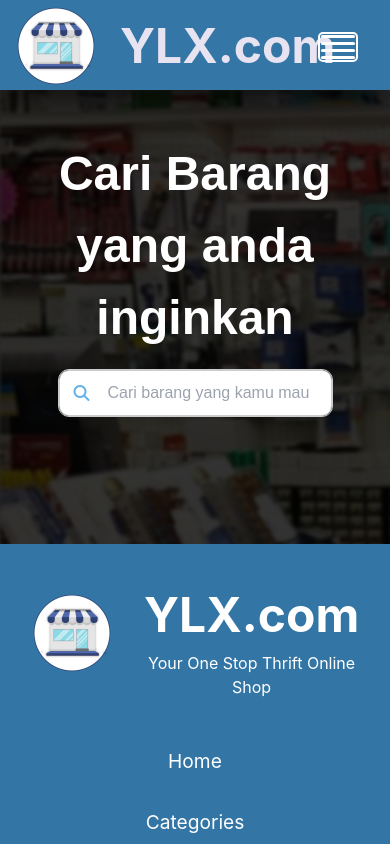
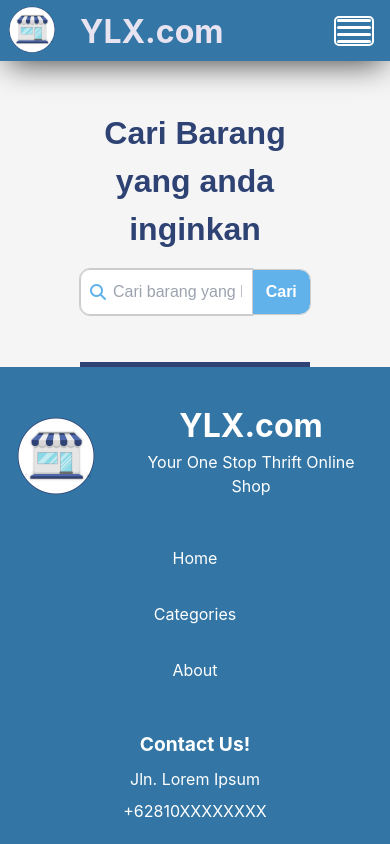
Before and after one commit to MuhammadLuthfi2003/barang-bekas, a React (Vite) app: page /search in a window 390 px wide. Shown: the top 844 px of the page. Built offline with nearby package versions, Linux system fonts and the light colour scheme.

Commit message:
fixed mobile responsiveness

```diff
--- a/src/components/navbar.jsx
+++ b/src/components/navbar.jsx
@@ -24,7 +24,7 @@ class Navbar extends React.Component {
             <nav className='navbar'>
                 <a className='navbar-logo h-full' href="/">
                     <img src={ylxdefault} alt='logo' className='ylx_default'/>
-                    <div className="navbar-text self-center text-xl">YLX.com</div>
+                    <div className="navbar-text self-center">YLX.com</div>
                 </a>
 
                 <button className='toggle-btn' onClick={this.activateNav}>
--- a/src/dirs/landingpage.jsx
+++ b/src/dirs/landingpage.jsx
@@ -49,9 +49,14 @@ function Landingpage() {
                 <div className="search-input-wrapper">
                     <div className="search-input">
                         <i className="fa-solid fa-magnifying-glass search-icon"></i>
-                        <input type="text" className="search-input-field" placeholder="Cari barang yang kamu mau"
-                        onKeyDown={handleKeyDown}
-                        onChange={event => setSearch(event.target.value)}/>
+                        <div className='search-input-field-wrapper'>
+                            <input type="text" className="search-input-field" placeholder="Cari barang yang kamu mau"
+                            onKeyDown={handleKeyDown}
+                            onChange={event => setSearch(event.target.value)}/>
+                            <button className="search-input-button" value="Cari"
+                            onChange={event => setSearch(event.target.value)}
+                            onClick={() => location.href = `/search/${search}`}>Cari</button>
+                        </div>
                     </div>
                 </div>
             </div>
--- a/src/dirs/searchbar.jsx
+++ b/src/dirs/searchbar.jsx
@@ -21,12 +21,17 @@ function SearchBar() {
             <div className='main'>
                 <div className='search'>
                     <h1 className='search-title'>Cari Barang yang anda inginkan</h1>
-                    <div className="search-input-wrapper">
-                        <div className="search-input">
+                    <div className="search-input-wrapper search-form">
+                        <div className="search-input ">
                             <i className="fa-solid fa-magnifying-glass search-icon"></i>
-                            <input type="text" className="search-input-field" placeholder="Cari barang yang kamu mau"
-                            onKeyDown={handleKeyDown}
-                            onChange={event => setSearch(event.target.value)}/>
+                            <div className='search-input-field-wrapper'>
+                                <input type="text" className="search-input-field" placeholder="Cari barang yang kamu mau"
+                                onKeyDown={handleKeyDown}
+                                onChange={event => setSearch(event.target.value)}/>
+                                <button className="search-input-button" value="Cari"
+                                onChange={event => setSearch(event.target.value)}
+                                onClick={() => location.href = `/search/${search}`}>Cari</button>
+                            </div>
                         </div>
                     </div>
                 </div>
--- a/src/dirs/searchresults.jsx
+++ b/src/dirs/searchresults.jsx
@@ -10,7 +10,10 @@ function SearchResults() {
         <>
             <div className='main'>
                 <div className='search-results'>
-                    <h1>Hasil pencarian untuk: {keyword}</h1>
+                    <h1 className='search-results-title'>Hasil pencarian untuk: {keyword}</h1>
+                    <div className='search-results-wrapper'>
+                        {/*put css grid in here after getting the result */}
+                    </div>
                 </div>
             </div>
         </>
--- a/src/styles/footer.css
+++ b/src/styles/footer.css
@@ -167,3 +167,39 @@
         margin-bottom: 1rem;
     }
 }
+
+@media only screen and (max-width: 600px) {
+    .footer > div {
+        margin-left: 1rem;
+        margin-right: 1rem;
+    }
+
+    .footer-top-logo-text-title {
+        font-size: 2rem;
+    }
+
+    .footer-top-logo-text-subtitle {
+        font-size: 1rem;
+    }
+
+    .footer-links ul li {
+        font-size: 1rem;
+    }
+
+    .footer-body-title {
+        font-size: 1.2rem;
+    }
+
+    .footer-body-number {
+        font-size: 1rem;
+    }
+
+    .socials {
+        margin-bottom: 0.5rem;
+    }
+
+    .circle {
+        width: 2rem;
+        height: 2rem;
+    }
+}
--- a/src/styles/index.css
+++ b/src/styles/index.css
@@ -26,3 +26,9 @@
 .navbar, .footer {
     font-family: 'Inter', sans-serif;
 }
+
+@media screen and (max-width: 600px) {
+    .main {
+        overflow-x: hidden;
+    }
+}
--- a/src/styles/landingpage.css
+++ b/src/styles/landingpage.css
@@ -29,11 +29,11 @@
 }
 
 .search-input-field {
-    width: 100%;
+    width: 90%;
     padding: 10px;
     padding-left: 3rem;
     /* text-align: center; */
-    border-radius: 10px;
+    border-radius: 10px 0px 0px 10px;
     border: 1px solid #ccc;
     transition: all 0.3s ease-in-out;
     -webkit-transition: 0.5s;
@@ -44,6 +44,33 @@
 .search-input-field:focus {
     outline: 3px solid var(--lightblue);
     border: 1px solid var(--lightblue);
+    transition: all 0.3s ease-in-out;
+}
+
+.search-input-wrapper {
+    display: flex;
+    flex-direction: row;
+}
+
+.search-input-button {
+    width: 10%;
+    padding: 10px;
+    border-radius: 0px 10px 10px 0px;
+    border: 1px solid var(--lightblue);
+    background-color: var(--lightblue);
+    color: #fff;
+    font-weight: 700;
+    transition: all 0.3s ease-in-out;
+    -webkit-transition: 0.5s;
+    transition: 0.5s;
+    outline: 1px solid #ccc;
+    border: none;
+}
+
+.search-input-button:hover {
+    background-color: #fff;
+    color: var(--lightblue);
+    outline: 4px solid var(--lightblue);
     transition: all 0.3s ease-in-out;
 }
 
@@ -162,4 +189,72 @@
         margin-left: 4rem;
         margin-right: 4rem;
     }
+
+    .categories-list {
+        margin: 1rem 3rem 1rem 3rem;
+    }
 }
+
+@media only screen and (max-width: 768px) {
+    .why-ylx-list {
+        display: flex;
+        flex-direction: column;
+        margin-left: 4rem;
+        margin-right: 4rem;
+    }
+
+    .categories-list {
+        margin: 1rem 3rem 1rem 3rem;
+    }
+}
+
+@media only screen and (max-width: 600px) {
+
+    .why-ylx-list {
+        display: flex;
+        flex-direction: column;
+        margin-left: 2rem;
+        margin-right: 2rem;
+    }
+
+    .categories-header, .header-title {
+        font-size: 2rem;
+    }
+
+    .categories-footer-text {
+        font-size: 1.5rem;
+    }
+
+    .categories-list {
+        margin: 0.5rem;
+        grid-template-columns: repeat(auto-fit, minmax(200px, 1fr));
+    }
+
+    .categories-footer-button button {
+        padding: 0.5rem 2rem;
+    }
+
+    .search-input-wrapper {
+        margin: 1rem;
+    }
+
+    .search-input-field {
+        width: 75%;
+        padding-left: 2rem;
+    }
+
+    .search-input-button {
+        width: 25%;
+    }
+
+    .search-input {
+        width: 100%;
+        margin-bottom: 15px;
+    }
+
+    .search-icon {
+        padding-top: 15px;
+        margin-left: -5px;
+        min-width: 60px;
+    }
+}
--- a/src/styles/navbar.css
+++ b/src/styles/navbar.css
@@ -136,3 +136,24 @@
         display: flex;
     }
 }
+
+@media only screen and (max-width: 600px) {
+
+    .navbar-links li .navbar-links-dir {
+        padding: 0.5em 0.5em;
+    }
+
+    .ylx_default {
+        height: 3rem;
+        margin-left: 0.5rem;
+    }
+
+    .navbar-text {
+        font-size: 2rem;
+    }
+
+    .toggle-btn {
+        top: 1rem;
+        right: 1rem;
+    }
+}
--- a/src/styles/searchbar.css
+++ b/src/styles/searchbar.css
@@ -1,14 +1,23 @@
 .search {
-    background-image: url(../assets/img-toko.png);
     padding-top: 3rem;
-    padding-bottom: 3rem;
-    box-shadow: -1px 10px 22px 0px rgba(0,0,0,0.75);
+    padding-bottom: 0.2rem;
+    border-bottom: 5px solid var(--darkestblue);
+    margin-right : 5rem;
+    margin-left : 5rem;
+    padding-bottom: 2rem;
+}
+
+.search-form {
+    margin-left: 0;
+    margin-right: 0;
+    margin-top: 0;
+    margin-bottom: 0;
 }
 
 .search-title {
     text-align: center;
-    font-size: 3rem;
+    font-size: 2rem;
     font-weight:700;
-    color: #fff;
+    color: var(--darkestblue);
     margin-bottom: 1rem;
 }
--- a/src/styles/searchresults.css
+++ b/src/styles/searchresults.css
@@ -0,0 +1,13 @@
+.search-results {
+    margin-left: 3rem;
+    margin-right: 3rem;
+}
+
+.search-results-title {
+    text-align: center;
+    font-size: 1rem;
+    font-weight:500;
+    color: rgb(125, 125, 125);
+    margin-bottom: 1rem;
+    margin-top: 1em;
+}
```
